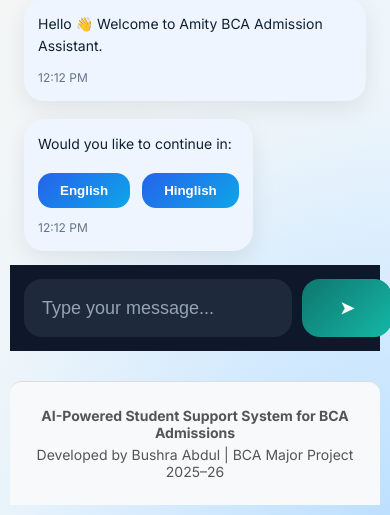
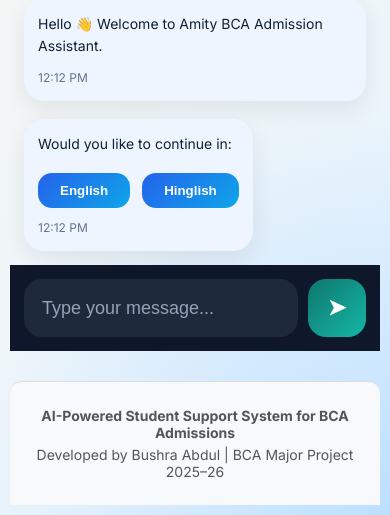
Before and after one commit to Bushra2711/amity-chatbot, a Flask app: page / in a window 390 px wide. Shown: the part 818-1333 px from the top of the page. Run offline with Flask 3, Linux system fonts and the light colour scheme.

Commit message:
Update #sendButton styles for consistency

```diff
--- a/static/style.css
+++ b/static/style.css
@@ -468,8 +468,10 @@
 }
 
 #sendButton{
-    width:90px;
-    font-size:14px;
+    width:58px;
+    min-width:58px;
+    padding:0;
+    font-size:22px;
 }
 
 .specialization-panel{
@@ -753,12 +755,12 @@
     padding:0 18px;
 }
 
-    #sendButton{
-    min-width:90px;
-    width:auto;
-    padding:0 18px;
+   #sendButton{
+    width:58px;
+    min-width:58px;
     height:58px;
-    font-size:17px;
+    padding:0;
+    font-size:22px;
 }
     .sidebar-actions{
         width:100%;
```
